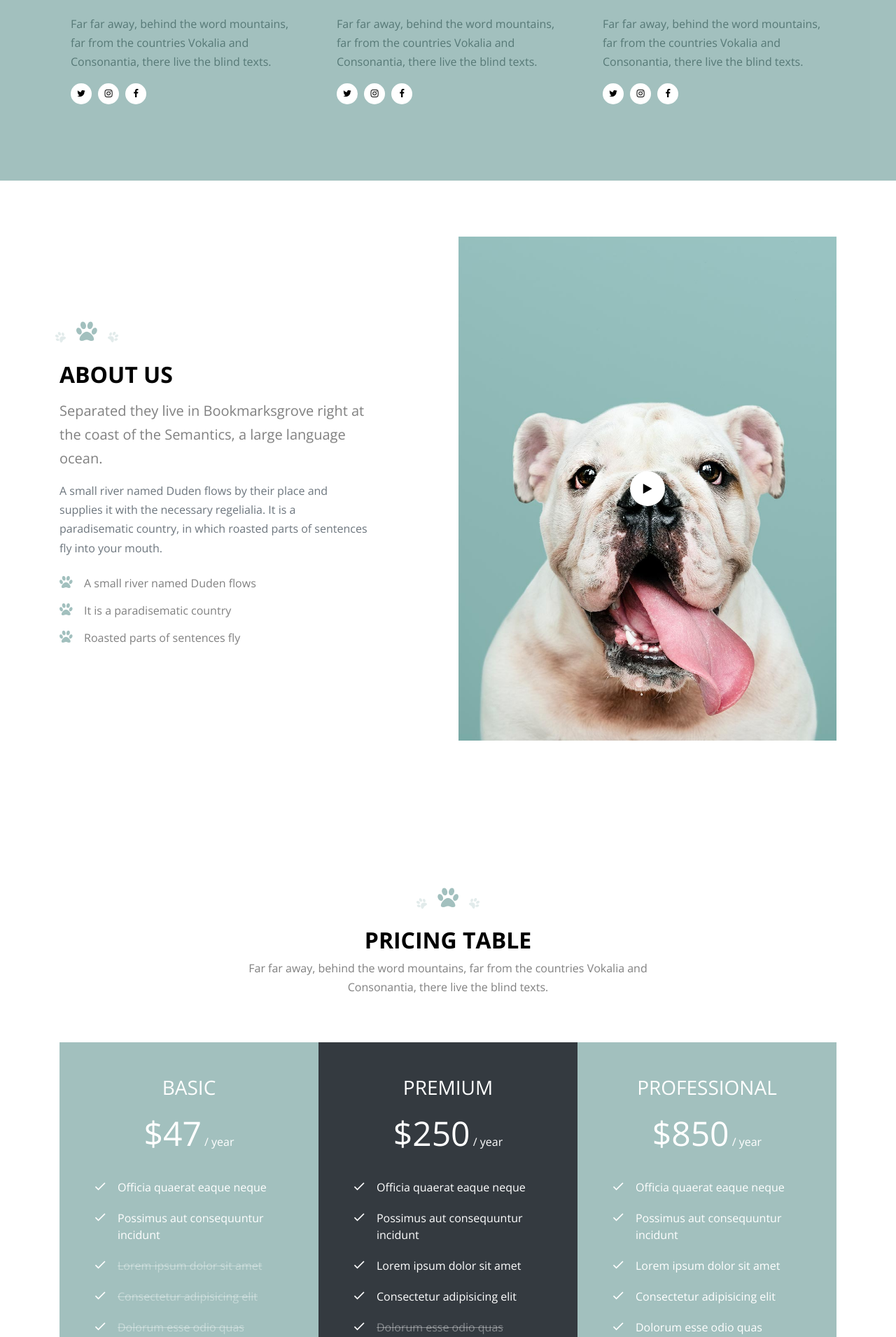
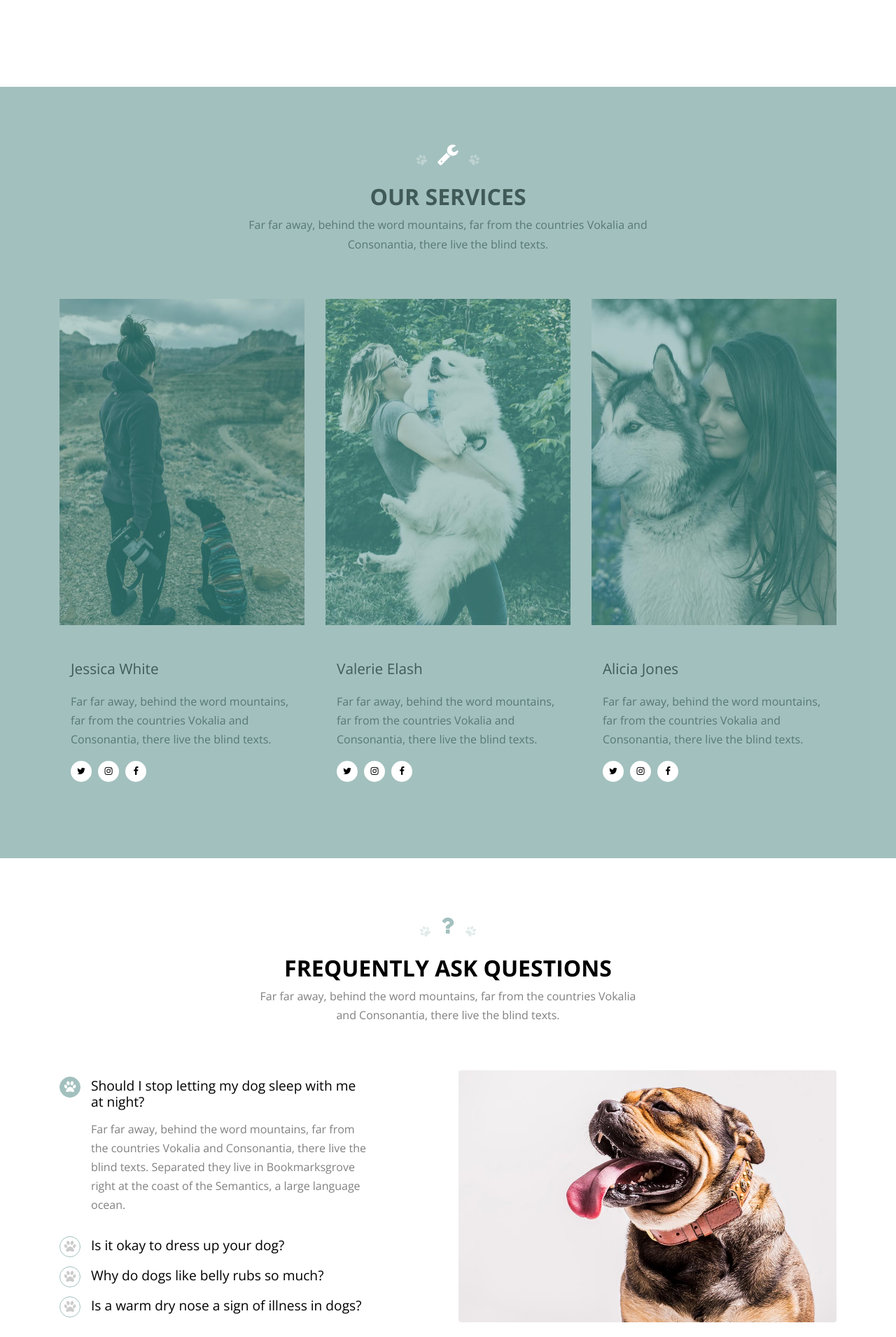
Before and after one commit to lnxtha/pawsnepal, a Django app: template pawsnepal/pawsnepal_app/templates/index.html in a window 1280 px wide. Shown: the part 3490-5400 px from the top of the page at 70% size. Run offline with Django 3.2, Linux system fonts and the light colour scheme; the template is opened without the code that fills it, so the values that code supplies are empty; parts of the project's set-up code (start-up, migrations or seed data) failed here and were passed over; some libraries are stand-ins or nearby versions; some web fonts are replaced.

Commit message:
some changes in index.html

```diff
--- a/pawsnepal/pawsnepal_app/templates/blogdetail.html
+++ b/pawsnepal/pawsnepal_app/templates/blogdetail.html
@@ -77,7 +77,7 @@
                     <li><a href="#" class="nav-link">Pet Items</a></li>
                   </ul>
                 </li>
-                <<li><a href="#" class="smoothscroll">About Us</a></li>
+                <li><a href="#" class="smoothscroll">About Us</a></li>
                 <li> <a href="#services-section" class="nav-link" > Services</a></li>
                 <li class="has-children">
                   <a href="#about-section" class="nav-link">Category</a>
--- a/pawsnepal/pawsnepal_app/templates/index.html
+++ b/pawsnepal/pawsnepal_app/templates/index.html
@@ -253,7 +325,7 @@
         <div class="row justify-content-center" data-aos="fade-up">
           <div class="col-lg-7 text-center heading-section mb-5">
             <div class="paws white">
-              <span class="icon-paw"></span>
+              <span class="icon-wrench"></span>
             </div>
             <h2 class="mb-2 heading">Our Services</h2>
             <p>Far far away, behind the word mountains, far from the countries Vokalia and Consonantia, there live the
@@ -320,121 +392,12 @@
     </section>
     <!-- services ends here-->
 
-    <section class="site-section" id="about-section">
-      <div class="container">
-        <div class="row justify-content-center" data-aos="fade-up">
-          <div class="col-lg-5 align-self-center mr-auto text-left heading-section mb-5">
-            <div class="paws ml-4">
-              <span class="icon-paw"></span>
-            </div>
-            <h2 class="text-black mb-3">About Us</h2>
-            <p class="lead">Separated they live in Bookmarksgrove right at the coast of the Semantics, a large language
-              ocean.</p>
-            <p class="text-muted mb-4">A small river named Duden flows by their place and supplies it with the necessary
-              regelialia. It is a paradisematic country, in which roasted parts of sentences fly into your mouth.</p>
-            <ul class="list-unstyled ul-paw primary mb-0">
-              <li>A small river named Duden flows</li>
-              <li>It is a paradisematic country</li>
-              <li>Roasted parts of sentences fly</li>
-            </ul>
-
-          </div>
-          <div class="col-lg-6 text-left heading-section mb-5" data-aos="fade-up" data-aos-delay="100">
-            <a data-fancybox data-ratio="1.5" href="https://vimeo.com/317571768" class="video-img">
-              <span class="play">
-                <span class="icon-play"></span>
-              </span>
-              <img src="{% static 'images/dogger_img_big_1.jpg' %}" alt="Image" class="img-fluid">
-            </a>
-          </div>
-        </div>
-      </div>
-    </section>
-
-
-    <section class="site-section" id="pricing-section">
-      <div class="container">
-        <div class="row justify-content-center" data-aos="fade-up">
-          <div class="col-lg-7 text-center heading-section mb-5">
-            <div class="paws">
-              <span class="icon-paw"></span>
-            </div>
-            <h2 class="mb-2 text-black heading">Pricing Table</h2>
-            <p>Far far away, behind the word mountains, far from the countries Vokalia and Consonantia, there live the
-              blind texts.</p>
-          </div>
-        </div>
-        <div class="row no-gutters">
-          <div class="col-12 col-sm-6 col-md-6 col-lg-4 bg-primary p-3 p-md-5" data-aos="fade-up" data-aos-delay="">
-
-
-            <div class="pricing">
-              <h3 class="text-center text-white text-uppercase">Basic</h3>
-              <div class="price text-center mb-4 ">
-                <span><span>$47</span> / year</span>
-              </div>
-              <ul class="list-unstyled ul-check success mb-5">
-
-                <li>Officia quaerat eaque neque</li>
-                <li>Possimus aut consequuntur incidunt</li>
-                <li class="remove">Lorem ipsum dolor sit amet</li>
-                <li class="remove">Consectetur adipisicing elit</li>
-                <li class="remove">Dolorum esse odio quas architecto sint</li>
-              </ul>
-              <p class="text-center">
-                <a href="#" class="btn btn-secondary">Buy Now</a>
-              </p>
-            </div>
-
-          </div>
-          <div class="col-12 col-sm-6 col-md-6 col-lg-4 bg-dark  p-3 p-md-5" data-aos="fade-up" data-aos-delay="100">
-            <div class="pricing">
-              <h3 class="text-center text-white text-uppercase">Premium</h3>
-              <div class="price text-center mb-4 ">
-                <span><span>$250</span> / year</span>
-              </div>
-              <ul class="list-unstyled ul-check success mb-5">
-
-                <li>Officia quaerat eaque neque</li>
-                <li>Possimus aut consequuntur incidunt</li>
-                <li>Lorem ipsum dolor sit amet</li>
-                <li>Consectetur adipisicing elit</li>
-                <li class="remove">Dolorum esse odio quas architecto sint</li>
-              </ul>
-              <p class="text-center">
-                <a href="#" class="btn btn-primary">Buy Now</a>
-              </p>
-            </div>
-          </div>
-          <div class="col-12 col-sm-6 col-md-6 col-lg-4 bg-primary  p-3 p-md-5" data-aos="fade-up" data-aos-delay="200">
-            <div class="pricing">
-              <h3 class="text-center text-white text-uppercase">Professional</h3>
-              <div class="price text-center mb-4 ">
-                <span><span>$850</span> / year</span>
-              </div>
-              <ul class="list-unstyled ul-check success mb-5">
-
-                <li>Officia quaerat eaque neque</li>
-                <li>Possimus aut consequuntur incidunt</li>
-                <li>Lorem ipsum dolor sit amet</li>
-                <li>Consectetur adipisicing elit</li>
-                <li>Dolorum esse odio quas architecto sint</li>
-              </ul>
-              <p class="text-center">
-                <a href="#" class="btn btn-secondary">Buy Now</a>
-              </p>
-            </div>
-          </div>
-        </div>
-      </div>
-    </section>
-
     <section class="site-section" id="faq-section">
       <div class="container" id="accordion">
         <div class="row justify-content-center" data-aos="fade-up">
           <div class="col-lg-6 text-center heading-section mb-5">
             <div class="paws">
-              <span class="icon-paw"></span>
+              <span class="icon-question"></span>
             </div>
             <h2 class="text-black mb-2">Frequently Ask Questions</h2>
             <p>Far far away, behind the word mountains, far from the countries Vokalia and Consonantia, there live the
@@ -609,7 +572,7 @@
         <div class="row justify-content-center" data-aos="fade-up">
           <div class="col-lg-6 text-center heading-section mb-5">
             <div class="paws">
-              <span class="icon-paw"></span>
+              <span class="icon-camera"></span>
             </div>
             <h2 class="text-black mb-2">Photo Gallery</h2>
           </div>
@@ -672,77 +635,7 @@
 
 
 
-    <section class="site-section " id="services-section">
-      <div class="container">
-        <div class="row justify-content-center" data-aos="fade-up">
-          <div class="col-lg-6 text-center heading-section mb-5">
-            <div class="paws">
-              <span class="icon-paw"></span>
-            </div>
-            <h2 class="text-black mb-2">Our Services</h2>
-            <p>Far far away, behind the word mountains, far from the countries Vokalia and Consonantia, there live the
-              blind texts.</p>
-          </div>
-        </div>
-        <div class="row">
-          <div class="col-md-6 mb-4 col-lg-4" data-aos="fade-up" data-aos-delay="">
 
-            <div class="block_service">
-              <img src="{% static 'images/dogger_checkup.svg' %}" alt="Image mb-5">
-              <h3>Dog Checkup</h3>
-              <p>Far far away, behind the word mountains, far from the countries Vokalia and Consonantia, there live the
-                blind texts. </p>
-            </div>
-
-          </div>
-          <div class="col-md-6 mb-4 col-lg-4" data-aos="fade-up" data-aos-delay="100">
-            <div class="block_service">
-              <img src="{% static 'images/dogger_dermatology.svg' %}" alt="Image mb-5">
-              <h3>Dog Dermatology</h3>
-              <p>Far far away, behind the word mountains, far from the countries Vokalia and Consonantia, there live the
-                blind texts. </p>
-            </div>
-          </div>
-          <div class="col-md-6 mb-4 col-lg-4" data-aos="fade-up" data-aos-delay="200">
-            <div class="block_service">
-              <img src="{% static 'images/dogger_bones.svg' %}" alt="Image mb-5">
-              <h3>For Strong Teeth</h3>
-              <p>Far far away, behind the word mountains, far from the countries Vokalia and Consonantia, there live the
-                blind texts. </p>
-            </div>
-          </div>
-
-
-          <div class="col-md-6 mb-4 col-lg-4" data-aos="fade-up" data-aos-delay="">
-
-            <div class="block_service">
-              <img src="{% static 'images/dogger_veterinary.svg' %}" alt="Image mb-5">
-              <h3>Dog First Aid</h3>
-              <p>Far far away, behind the word mountains, far from the countries Vokalia and Consonantia, there live the
-                blind texts. </p>
-            </div>
-
-          </div>
-          <div class="col-md-6 mb-4 col-lg-4" data-aos="fade-up" data-aos-delay="100">
-            <div class="block_service">
-              <img src="{% static 'images/dogger_dryer.svg' %}" alt="Image mb-5">
-              <h3>Dog Dryer</h3>
-              <p>Far far away, behind the word mountains, far from the countries Vokalia and Consonantia, there live the
-                blind texts. </p>
-            </div>
-          </div>
-          <div class="col-md-6 mb-4 col-lg-4" data-aos="fade-up" data-aos-delay="200">
-            <div class="block_service">
-              <img src="{% static 'images/dogger_veterinarian.svg' %}" alt="Image mb-5">
-              <h3>Expert Veterinarian</h3>
-              <p>Far far away, behind the word mountains, far from the countries Vokalia and Consonantia, there live the
-                blind texts. </p>
-            </div>
-          </div>
-
-        </div>
-      </div>
-    </section>
 
 
 
```
Also changed, not shown: other parts of pawsnepal/pawsnepal_app/templates/index.html (+106 -1 lines).
